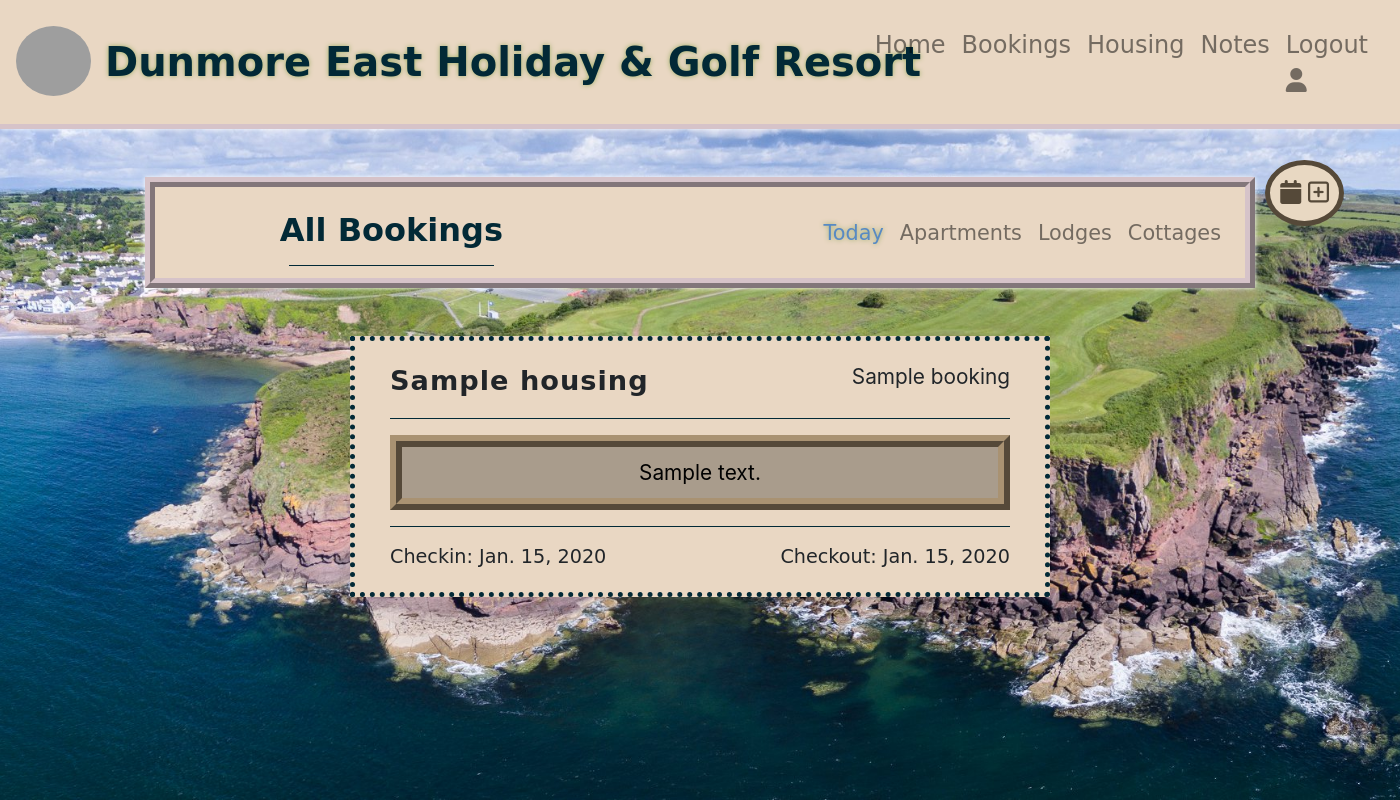
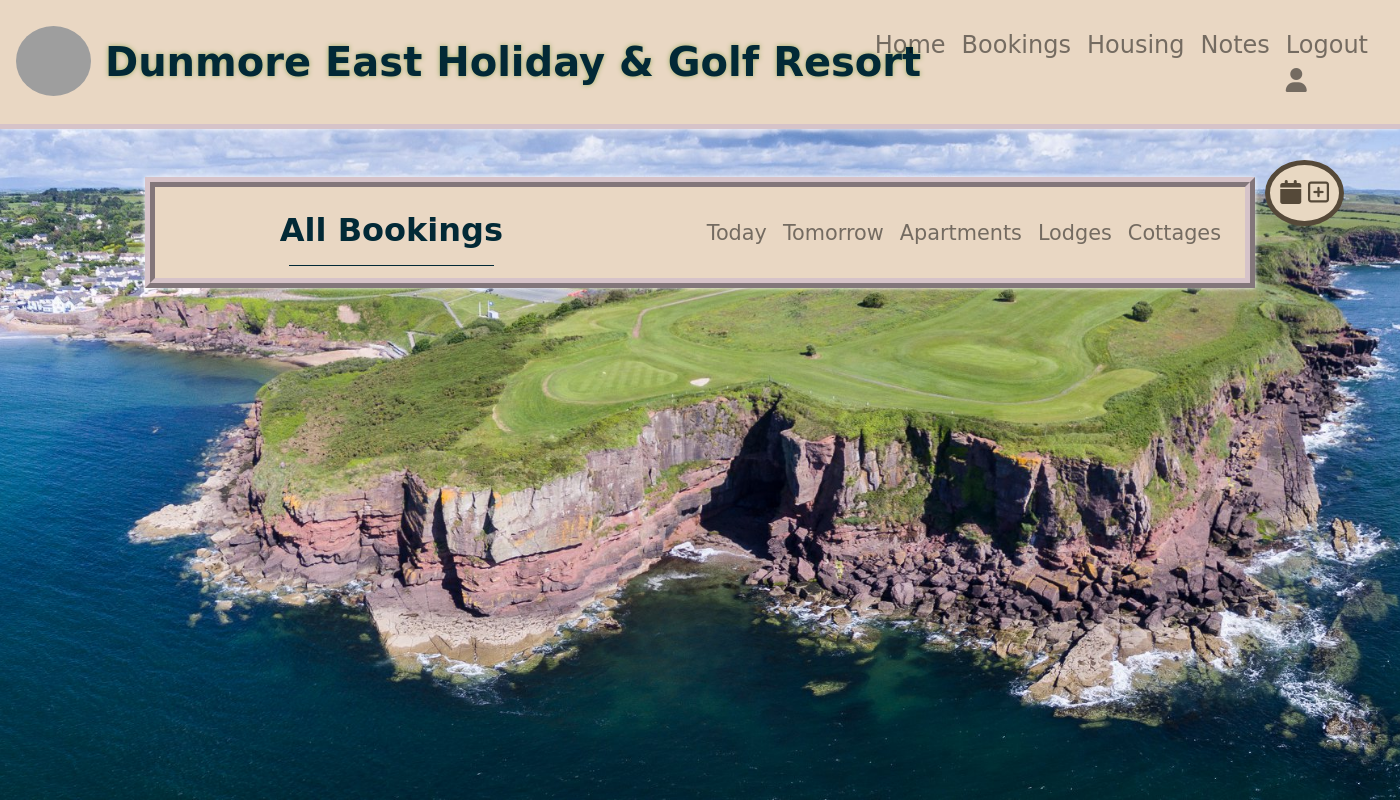
Before and after one commit to Aramantos/GolfClubPortal, a Django app: page /bookings/view_bookings/?this_day in a window 1400 px wide. Run offline with Django 3.2, Linux system fonts and the light colour scheme; a user stored in the database is signed in; tables that the repository leaves empty hold one stand-in row (values such as "Sample post"); some libraries are stand-ins or nearby versions; grey boxes are pictures that could not be loaded.

Commit message:
finish bookings filter request

```diff
--- a/bookings/templates/bookings/bookings.html
+++ b/bookings/templates/bookings/bookings.html
@@ -23,10 +23,13 @@
                     <div class="collapse navbar-collapse menu-navbar-items" id="navbarNav">
                         <ul class="navbar-nav">
                             <li class="nav-item">
-                                <a class="nav-link menu-nav-link cursive look-at-me" href="{% url 'view_bookings' %}?checkin_date=tday">Today</a>
+                                <a class="nav-link menu-nav-link cursive" href="{% url 'view_bookings' %}?this_day">Today</a>
+                            </li>
+                            <li class="nav-item">
+                                <a class="nav-link menu-nav-link cursive" href="{% url 'view_bookings' %}?next_day">Tomorrow</a>
                             </li>
                             <!-- <li class="nav-item">
-                                <a class="nav-link menu-nav-link cursive" href="{% url 'notes' %}?category=arrivals">This Week</a>
+                                <a class="nav-link menu-nav-link cursive look-at-me" href="{% url 'view_bookings' %}?this_week">This Week</a>
                             </li> -->
                             <li class="nav-item">
                                 <a class="nav-link menu-nav-link cursive" href="{% url 'view_bookings' %}?housing_type=apartments">Apartments</a>
--- a/bookings/views.py
+++ b/bookings/views.py
@@ -7,7 +7,7 @@ from .models import Housing, HousingType, Booking
 
 from .forms import BookingForm
 
-from datetime import date, datetime
+from datetime import date, datetime, timedelta
 
 
 @login_required
@@ -75,29 +75,30 @@ def clean_check(request, housing_id):
 def view_bookings(request):
     """ A view to return the bookings page """
 
+    housing = Housing.objects.all()
     bookings = Booking.objects.all()
-    housing = None
-    tday_check = None
-    tday = date.today()
-    tday_bookings = bookings.filter(checkin_date = tday)
+
+    this_day = date.today()
+    next_day = this_day + timedelta(days=1)
+
+    h_types = None
+
     # next_seven_days = datetime.datetime.now() + datetime.timedelta(days=7)
 
+    # notes = Note.objects.all()
+    # categories = None
+    # urgentcheck = None
+
     if request.GET:
-        if 'category' in request.GET:
-            categories = request.GET['category'].split(',')
-            notes = notes.filter(category__name__in=categories)
-            categories = Category.objects.filter(name__in=categories)
+        if 'housing_type' in request.GET:
+            h_types = request.GET['housing_type'].split(',')
+            bookings = Booking.objects.filter(housing__h_type__name__in=h_types)
+            h_types = HousingType.objects.filter(name__in=h_types)
 
-        if 'tday' in request.GET:
-            tday_check = request.GET['tday'].split(',')
-            bookings = bookings.filter(checkin_date = tday)
-            tday_check = Booking.objects.filter(checkin_date = tday)
-
-    context = {
-        'bookings': bookings,
-        # 'tday': tday,
-        # 'next_seven_days': next_seven_days,
-    }
+        if 'this_day' in request.GET:
+            bookings = bookings.filter(checkin_date=this_day)
+        if 'next_day' in request.GET:
+            bookings = bookings.filter(checkin_date=next_day)
 
     context = {
         'bookings': bookings,
```
